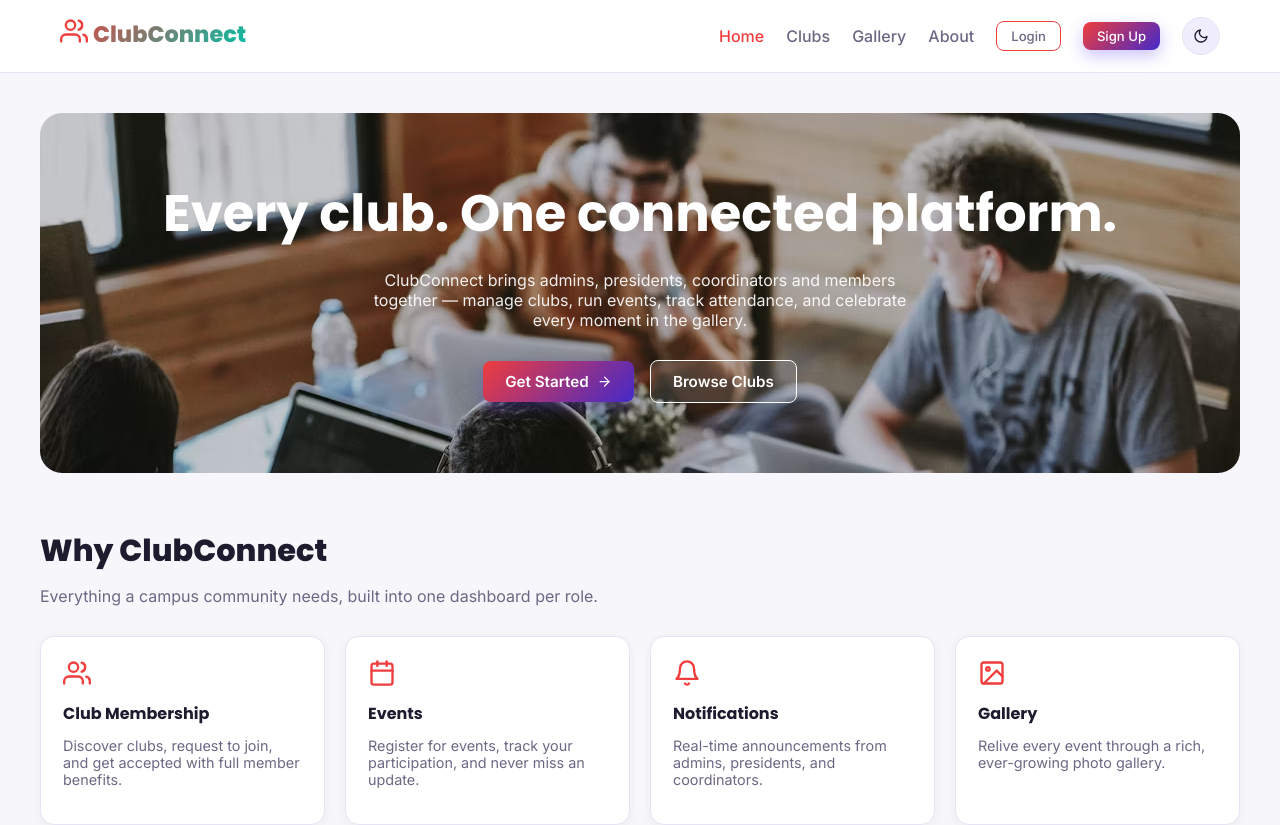
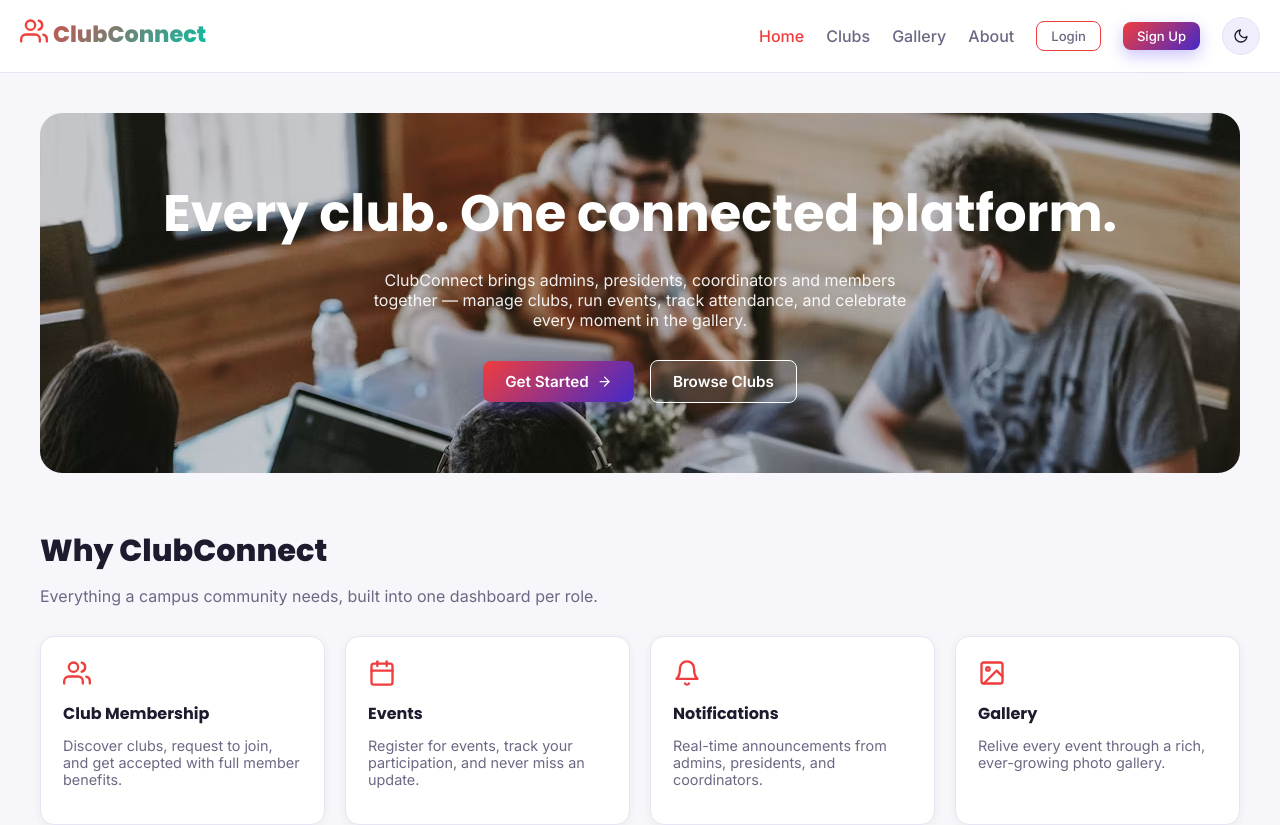
Before and after one commit to alluranjith/club-connect, a React (Vite) app in the folder client/: page / in a window 1280 px wide. Shown: the top 825 px of the page. Built offline with nearby package versions, Linux system fonts and the light colour scheme; no server answers; the HTML template or start-up script is replaced by a standard one.

Commit message:
navbav to full width

```diff
--- a/client/src/components/layout/DashboardSidebar.jsx
+++ b/client/src/components/layout/DashboardSidebar.jsx
@@ -66,13 +66,7 @@ const DashboardSidebar = ({ role, mobileOpen, onClose }) => {
             {link.icon} {link.label}
           </NavLink>
         ))}
-        <button
-          onClick={() => { logout(); navigate('/login'); }}
-          className="btn btn-outline btn-sm btn-block"
-          style={{ marginTop: 20 }}
-        >
-          <FiLogOut /> Logout
-        </button>
+
       </aside>
     </>
   );
--- a/client/src/styles/index.css
+++ b/client/src/styles/index.css
@@ -629,7 +629,7 @@ img {
 }
 .navbar-inner {
   width: 100%;
-  max-width: 1200px;
+  max-width: 1500px;
   margin: 0 auto;
   padding: 0 20px;
   height: var(--navbar-height);
```
